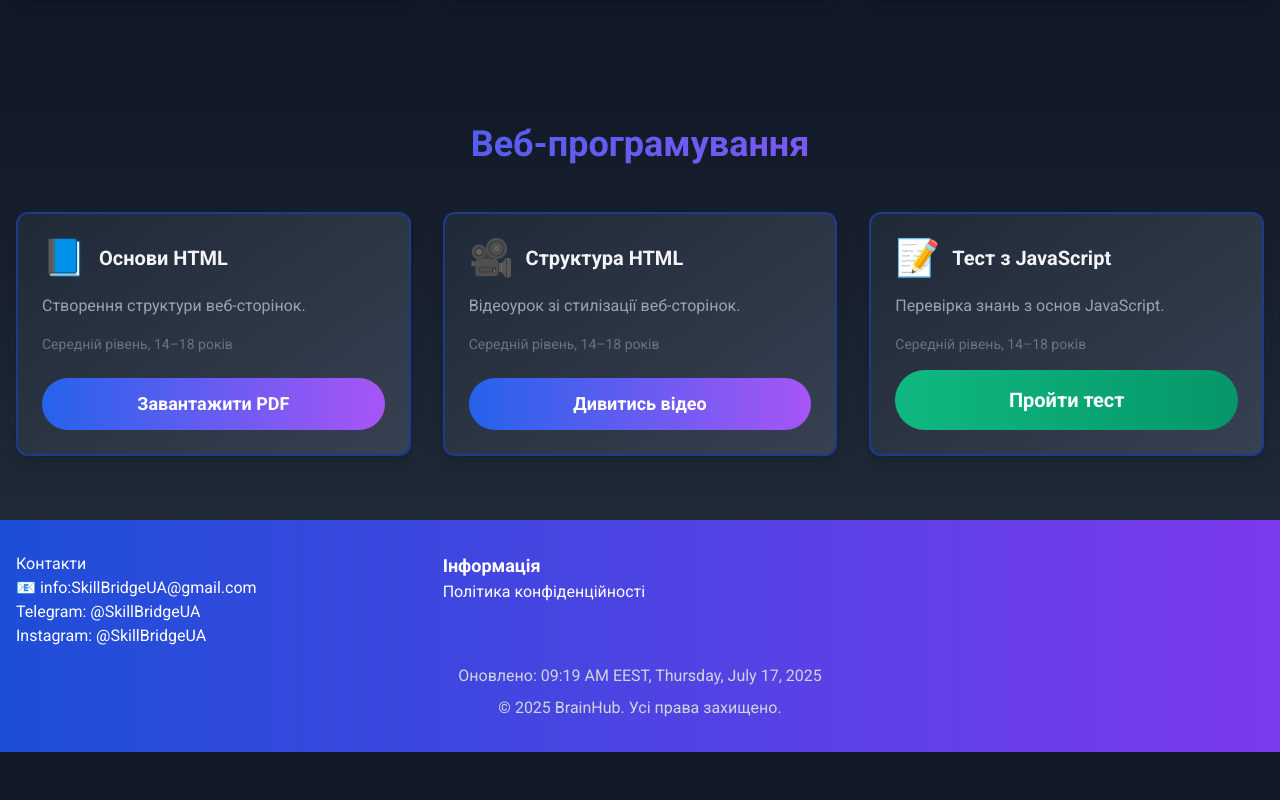
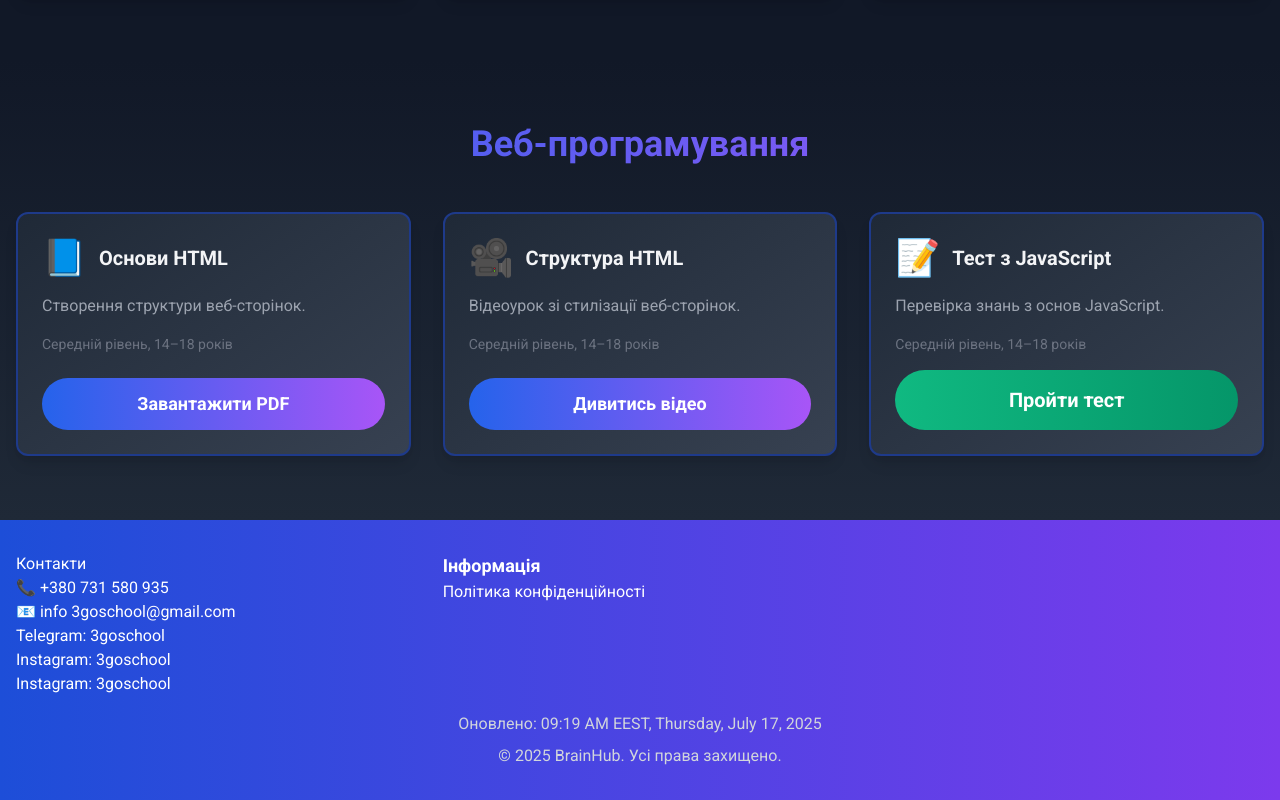
Before and after one commit to Vitalina-ts/3go_school, a website: page public/programming_tests.html in a window 1280 px wide. Shown: the part 1932-2732 px from the top of the page. Before the commit the page ends 2684 px from the top, so only its background shows below. Drawn offline with nearby package versions, Linux system fonts and the light colour scheme.

Commit message:
Update programming_tests.html

```diff
--- a/public/programming_tests.html
+++ b/public/programming_tests.html
@@ -288,9 +288,11 @@
             <div class="grid grid-cols-1 md:grid-cols-3 gap-8">
                 <div>
                     <h3>Контакти</h3>
-                    <p class="text-white">📧 info:SkillBridgeUA@gmail.com</p>
-                    <p class="text-white">Telegram: @SkillBridgeUA</p>
-                    <p class="text-white">Instagram: @SkillBridgeUA</p>
+                    <p class="text-white">📞 +380 731 580 935</p>
+        <p class="text-white">📧 info 3goschool@gmail.com</p>
+        <p class="text-white">Telegram: 3goschool</p>
+        <p class="text-white">Instagram: 3goschool</p>
+        <p class="text-white">Instagram: 3goschool</p>
                 </div>
                 <div>
                     <h3 class="text-lg font-semibold">Інформація</h3>
```
